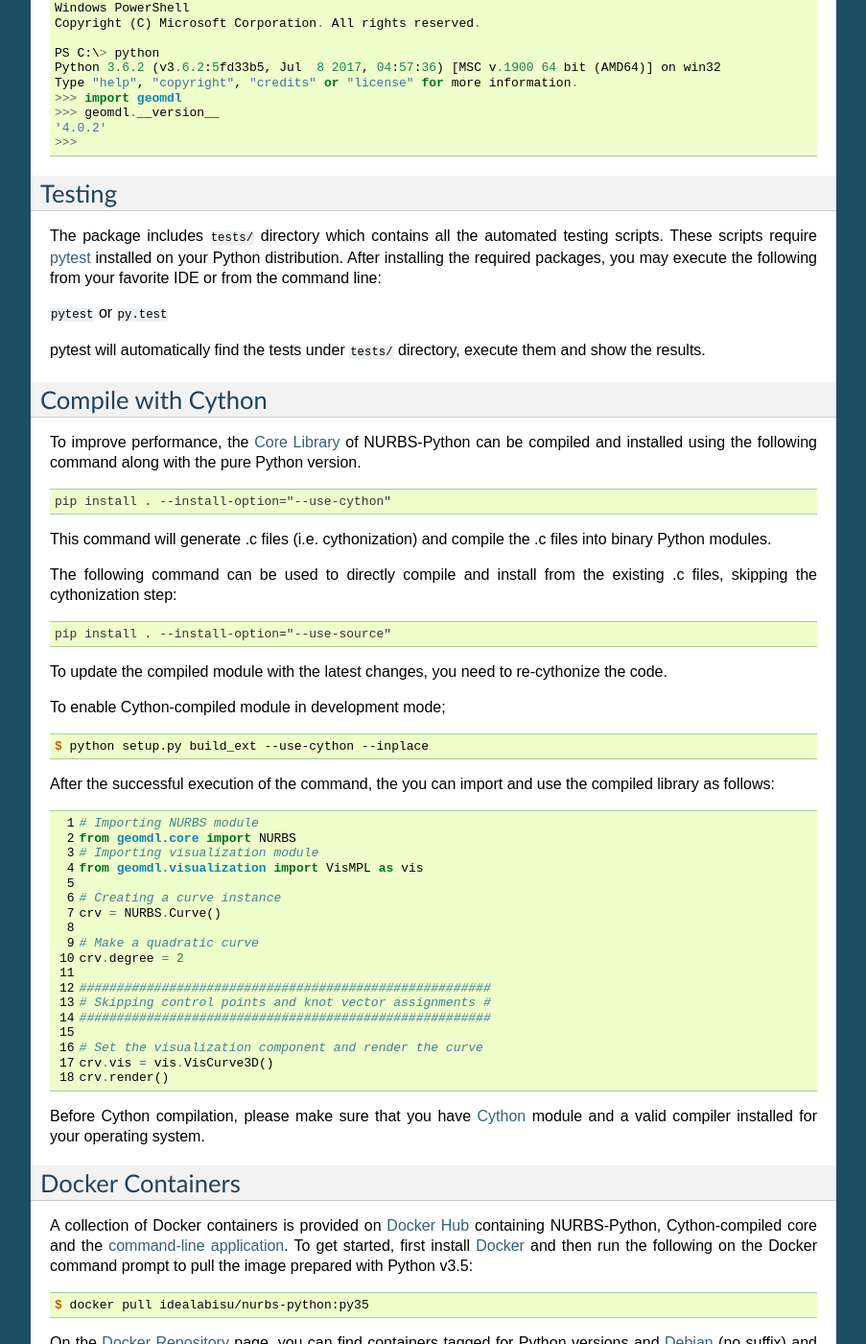
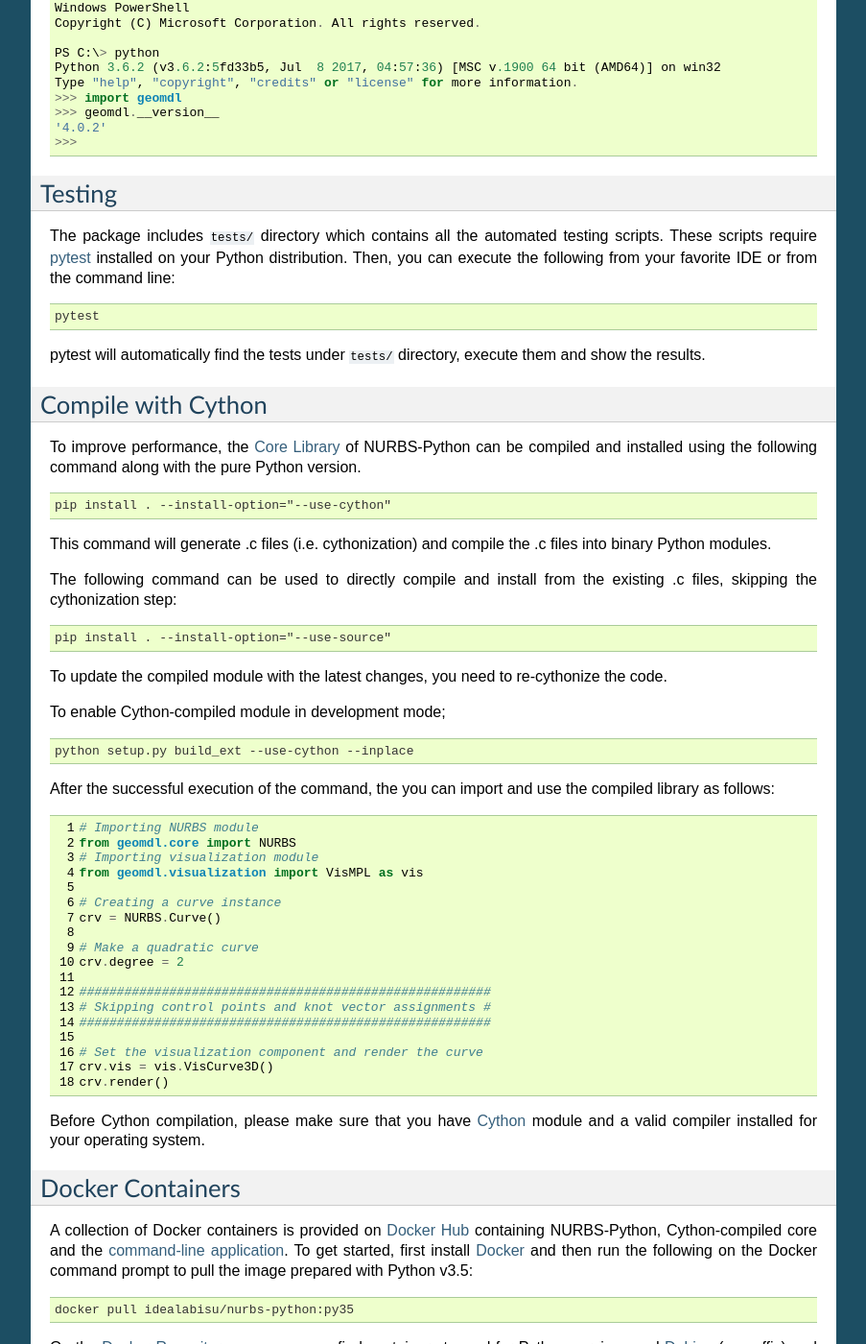
Before and after one commit to orbingol/NURBS-Python, a Sphinx documentation site: the page built from docs/install.rst, in a window 1280 px wide and 1400 px high, scrolled down 1441 px. Shown: the whole window at 96% size, without its empty margins (198-1101 px from the left). Built offline with Sphinx 7.4.7, drawn with Linux system fonts in a browser that asks for light colours; formulas are drawn with MathJax 3; some of the changed text lies outside the part shown.

Commit message:
Minor updates to install docs [skip ci]

```diff
--- a/docs/install.rst
+++ b/docs/install.rst
@@ -100,9 +100,11 @@ Testing
 
 The package includes ``tests/`` directory which contains all the automated testing scripts.
 These scripts require `pytest <https://pytest.readthedocs.io/en/latest>`_ installed on your Python distribution.
-After installing the required packages, you may execute the following from your favorite IDE or from the command line:
+Then, you can execute the following from your favorite IDE or from the command line:
 
-``pytest`` or ``py.test``
+.. code-block:: console
+
+    pytest
 
 pytest will automatically find the tests under ``tests/`` directory, execute them and show the results.
 
@@ -131,7 +133,7 @@ To enable Cython-compiled module in development mode;
 
 .. code-block:: console
 
-    $ python setup.py build_ext --use-cython --inplace
+    python setup.py build_ext --use-cython --inplace
 
 After the successful execution of the command, the you can import and use the compiled library as follows:
 
@@ -170,7 +172,7 @@ prompt to pull the image prepared with Python v3.5:
 
 .. code-block:: console
 
-    $ docker pull idealabisu/nurbs-python:py35
+    docker pull idealabisu/nurbs-python:py35
 
 On the `Docker Repository <https://hub.docker.com/r/idealabisu/nurbs-python/>`_ page, you can find containers tagged for
 Python versions and `Debian <https://www.debian.org/>`_ (no suffix) and `Alpine Linux <https://alpinelinux.org/>`_
@@ -181,7 +183,7 @@ After pulling your preferred image, run the following command:
 
 .. code-block:: console
 
-    $ docker run --rm -it --name geomdl -p 8000:8000 idealabisu/nurbs-python:py35
+    docker run --rm -it --name geomdl -p 8000:8000 idealabisu/nurbs-python:py35
 
 In all images, Matplotlib is set to use ``webagg`` backend by default. Please follow the instructions on the command
 line to view your figures.
```
